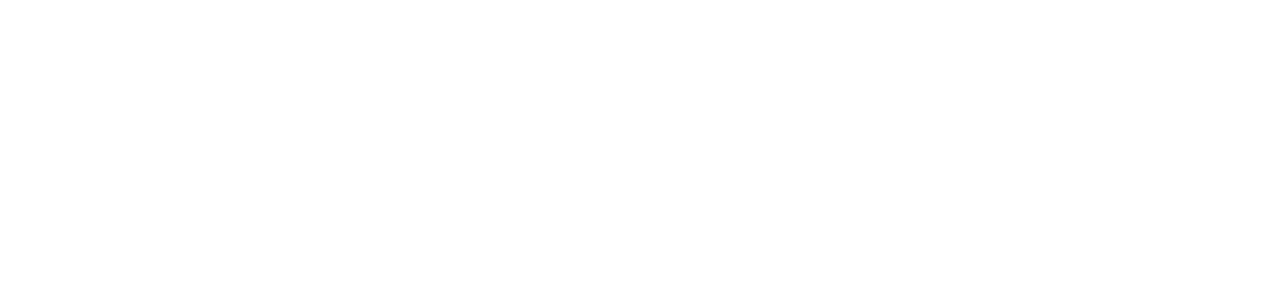
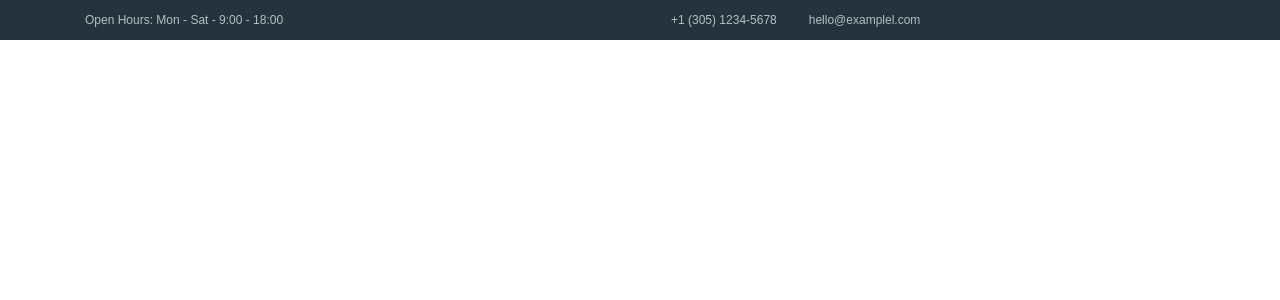
Before and after one commit to MariaAndreaGiardiello/proj-html-vuejs, a Vue app: page / in a window 1280 px wide. Shown: the top 300 px of the page. Built offline with nearby package versions, Linux system fonts and the light colour scheme.

Commit message:
impostato header

```diff
--- a/package.json
+++ b/package.json
@@ -8,6 +8,9 @@
     "lint": "vue-cli-service lint"
   },
   "dependencies": {
+    "@fortawesome/free-solid-svg-icons": "^6.1.1",
+    "@fortawesome/vue-fontawesome": "^2.0.7",
+    "bootstrap-vue": "^2.22.0",
     "core-js": "^3.8.3",
     "vue": "^2.6.14"
   },
--- a/src/App.vue
+++ b/src/App.vue
@@ -22,5 +22,5 @@ export default {
 </script>
 
 <style lang="scss">
-
+  @import '../src/assets/style/global.scss'
 </style>
--- /dev/null
+++ b/src/assets/style/global-parts/_colors.scss
@@ -0,0 +1,9 @@
+:root{
+    /*-------------------------
+        MAIN COLORS
+    -------------------------*/
+    --primary-color: #24333d;
+    --secondary-color: #39c4c6;
+    --tertiary-color: #e3e7df;
+    --font-color: #b5c0c1;
+}
--- /dev/null
+++ b/src/assets/style/global-parts/_commons.scss
@@ -0,0 +1,11 @@
+:root{
+     /*-------------------------
+        ICONS
+    -------------------------*/
+    .white-icon{
+        color: white;
+        font-size: 12px;
+        width: 100%;
+    }
+
+}
--- /dev/null
+++ b/src/assets/style/global-parts/_typography.scss
@@ -0,0 +1,15 @@
+@import url('https://fonts.googleapis.com/css2?family=Roboto:wght@300&display=swap');
+body{
+    font-family: 'Manrope', sans-serif;
+}
+:root{
+    /*-----------------------
+        TEXT STYLE
+    -----------------------*/
+    .header-text{
+        color: var(--font-color);
+        font-size: 12px;
+        font-weight: lighter;
+        line-height: 40px;
+    }
+}
--- a/src/assets/style/global.scss
+++ b/src/assets/style/global.scss
@@ -0,0 +1,4 @@
+@import '~bootstrap/scss/bootstrap.scss';
+@import './global-parts/colors';
+@import './global-parts/commons';
+@import './global-parts/typography';
--- a/src/components/HeaderComponents.vue
+++ b/src/components/HeaderComponents.vue
@@ -1,5 +1,22 @@
 <template>
-  <header></header>
+  <header class="header-background">
+    <div class="container">
+      <div class="row justify-content-between">
+        <div class="col-3 header-text">
+          <i class="fa-solid fa-clock"></i> Open Hours: Mon - Sat - 9:00 - 18:00
+        </div>
+        <div class="col-6 header-text d-flex">
+          <div class="px-3"><i class="fa-solid fa-clock"></i> +1 (305) 1234-5678</div>
+          <div class="px-3"><i class="fa-solid fa-clock"></i> hello@examplel.com</div>
+          <div class="px-3">
+            <i class="fa-solid fa-clock"></i>
+            <i class="fa-solid fa-clock"></i>
+            <i class="fa-solid fa-clock"></i>
+          </div>
+        </div>
+      </div>
+    </div>
+  </header>
 </template>
 
 <script>
@@ -9,5 +26,8 @@ export default {
 </script>
 
 <style lang="scss" scoped>
-
+.header-background{
+  background-color: var(--primary-color);
+  height: 40px;
+}
 </style>
--- a/src/main.js
+++ b/src/main.js
@@ -1,5 +1,6 @@
 import Vue from 'vue'
 import App from './App.vue'
+
 
 Vue.config.productionTip = false
 
```
Also changed, not shown: 1 other file (tests, documents, lock files or other folders).
